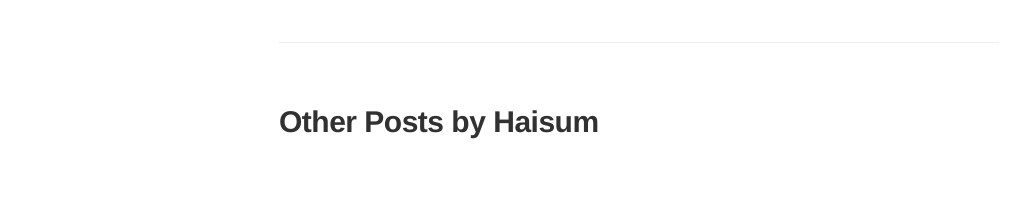
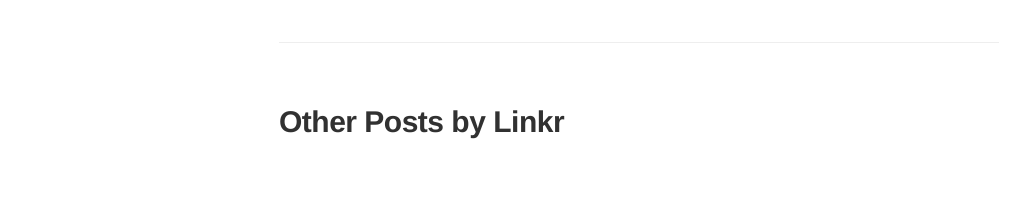
Before and after one commit to linkrapp/linkrapp.github.io, a Jekyll site: the page built from _posts/2014-11-26-appszoom-review-for-Linkr.md, in a window 1280 px wide. Shown: the part 1005-1203 px from the top of the page, without its empty margins (1-1031 px from the left). Built offline with Jekyll 4.4.1, drawn with Linux system fonts in a browser that asks for light colours; Markdown is read by kramdown in place of the engine named in the settings; comment, search, counter and statistics services are not loaded.

Commit message:
更换评论代码

```diff
--- a/_layouts/post.html
+++ b/_layouts/post.html
@@ -9,7 +9,7 @@
 </div>
 
 <div class="related">
-  <h2>Other Posts by Haisum</h2>
+  <h2>Other Posts by Linkr</h2>
   <ul class="related-posts">
     {% for post in site.related_posts limit:3 %}
       <li>
@@ -27,7 +27,7 @@
  <div id="disqus_thread"></div>
     <script type="text/javascript">
         /* * * CONFIGURATION VARIABLES: EDIT BEFORE PASTING INTO YOUR WEBPAGE * * */
-    var disqus_shortname = 'haisum'; // required: replace example with your forum shortname
+        var disqus_shortname = 'linkrapp'; // required: replace example with your forum shortname
 
         /* * * DON'T EDIT BELOW THIS LINE * * */
         (function() {
```
Lines whose indentation alone changed are shown as unchanged.
